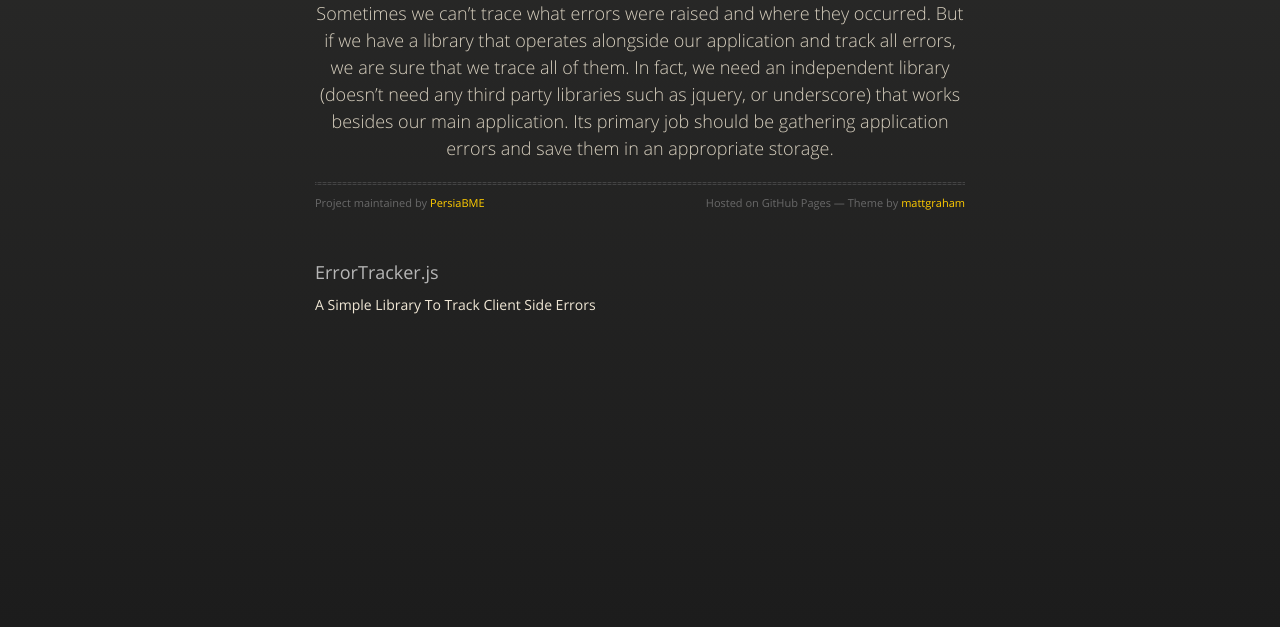
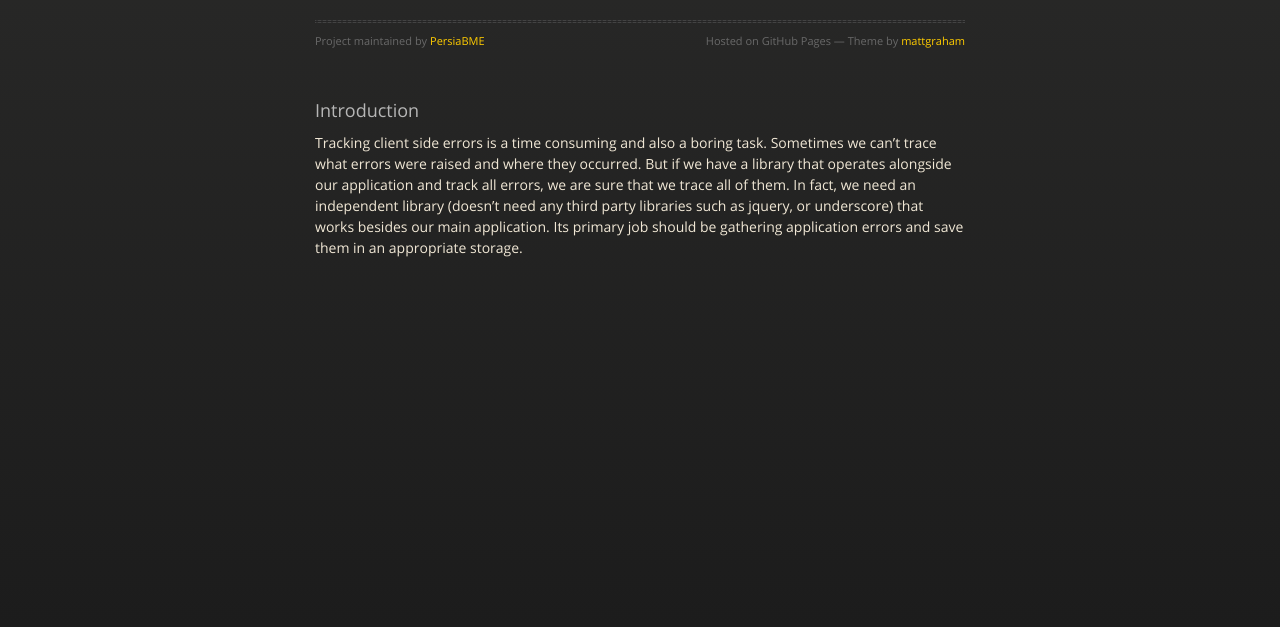
Before and after one commit to PersiaBME/errortracker, a plain HTML site: page index.html in a window 1280 px wide. Shown: the part 173-800 px from the top of the page. Drawn offline with nearby package versions, Linux system fonts and the light colour scheme.

Commit message:
Fix introduction position

```diff
--- a/index.html
+++ b/index.html
@@ -33,6 +33,17 @@
         <div id="title">
           <h1>ErrorTracker.js</h1>
           <p>
+            A Simple Library To Track Client Side Errors
+          </p>
+          <hr>
+          <span class="credits left">Project maintained by <a href="https://github.com/PersiaBME">PersiaBME</a></span>
+          <span class="credits right">Hosted on GitHub Pages &mdash; Theme by <a href="https://twitter.com/michigangraham">mattgraham</a></span>
+        </div>
+
+        <h3>
+<a name="errortrackerjs" class="anchor" href="#errortrackerjs"><span class="octicon octicon-link"></span></a>Introduction</h3>
+
+            <p>
             Tracking client side errors is a time consuming and also a boring task.
             Sometimes we can’t trace what errors were raised and where they occurred.
             But if we have a library that operates alongside our application and track all errors,
@@ -40,16 +51,7 @@
             (doesn’t need any third party libraries such as jquery, or underscore) that works
             besides our main application. Its primary job should be gathering application errors
             and save them in an appropriate storage.
-          </p>
-          <hr>
-          <span class="credits left">Project maintained by <a href="https://github.com/PersiaBME">PersiaBME</a></span>
-          <span class="credits right">Hosted on GitHub Pages &mdash; Theme by <a href="https://twitter.com/michigangraham">mattgraham</a></span>
-        </div>
-
-        <h3>
-<a name="errortrackerjs" class="anchor" href="#errortrackerjs"><span class="octicon octicon-link"></span></a>ErrorTracker.js</h3>
-
-<p>A Simple Library To Track Client Side Errors</p>
+            </p>
       </section>
 
     </div>
```
